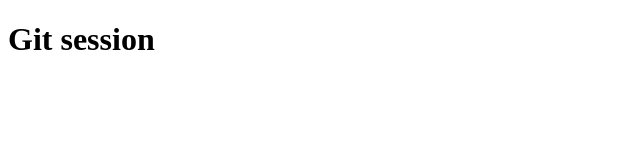
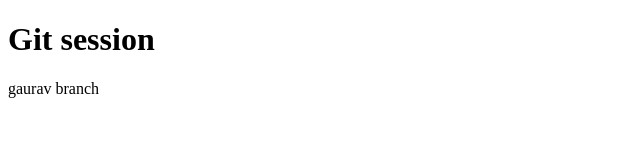
Before and after one commit to HritikKakkar/mernlecture, a plain HTML site: page index.html in a window 1280 px wide. Shown: the whole page, without its empty margins (0-640 px from the left). Drawn offline with Linux system fonts and the light colour scheme.

Commit message:
first commit gaurav branch

```diff
--- a/index.html
+++ b/index.html
@@ -7,5 +7,8 @@
 </head>
 <body>
     <h1>Git session</h1>
+    <div>
+        gaurav branch
+    </div>
 </body>
 </html>
```
